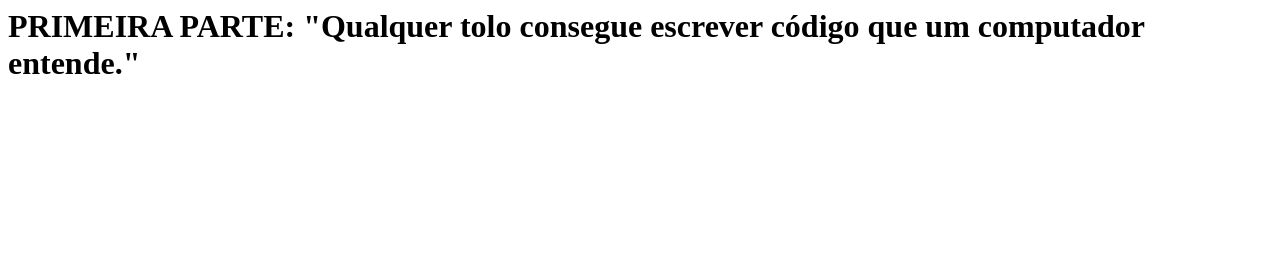
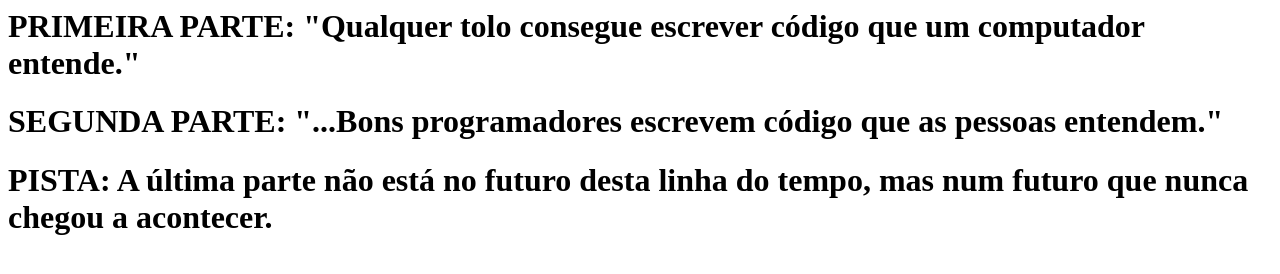
Before and after one commit to RonaldEduardo/ato2-mini-curso, a plain HTML site: page index.html in a window 1280 px wide. Drawn offline with Linux system fonts and the light colour scheme.

Commit message:
refactor: Revisa a citação e adiciona pista

```diff
--- a/index.html
+++ b/index.html
@@ -1 +1,3 @@
 <h1>PRIMEIRA PARTE: "Qualquer tolo consegue escrever código que um computador entende."</h1>
+<h1>SEGUNDA PARTE: "...Bons programadores escrevem código que as pessoas entendem."</h1>
+<h1>PISTA: A última parte não está no futuro desta linha do tempo, mas num futuro que nunca chegou a acontecer.</h1>
```
